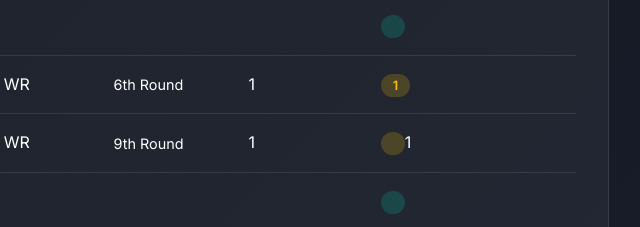
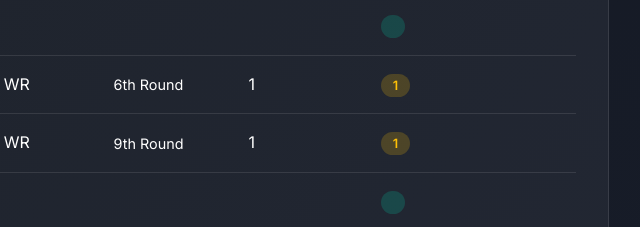
Before and after one commit to cliffdboan/paulwalkerleague, a website: page dist/pages/keeper-tracker.html in a window 1280 px wide. Shown: the part 1273-1500 px from the top of the page, 611-1251 px from the left. Drawn offline with Linux system fonts and the light colour scheme.

Commit message:
misplaced number

```diff
--- a/dist/pages/keeper-tracker.html
+++ b/dist/pages/keeper-tracker.html
@@ -280,7 +280,7 @@
                                 <td>WR</td>
                                 <td class="draft-cost">9th Round</td>
                                 <td>1</td>
-                                <td><span class="eligibility-badge eligibility-1"></span>1</td>
+                                <td><span class="eligibility-badge eligibility-1">1</span></td>
                                 <td></td>
                             </tr>
 
```
